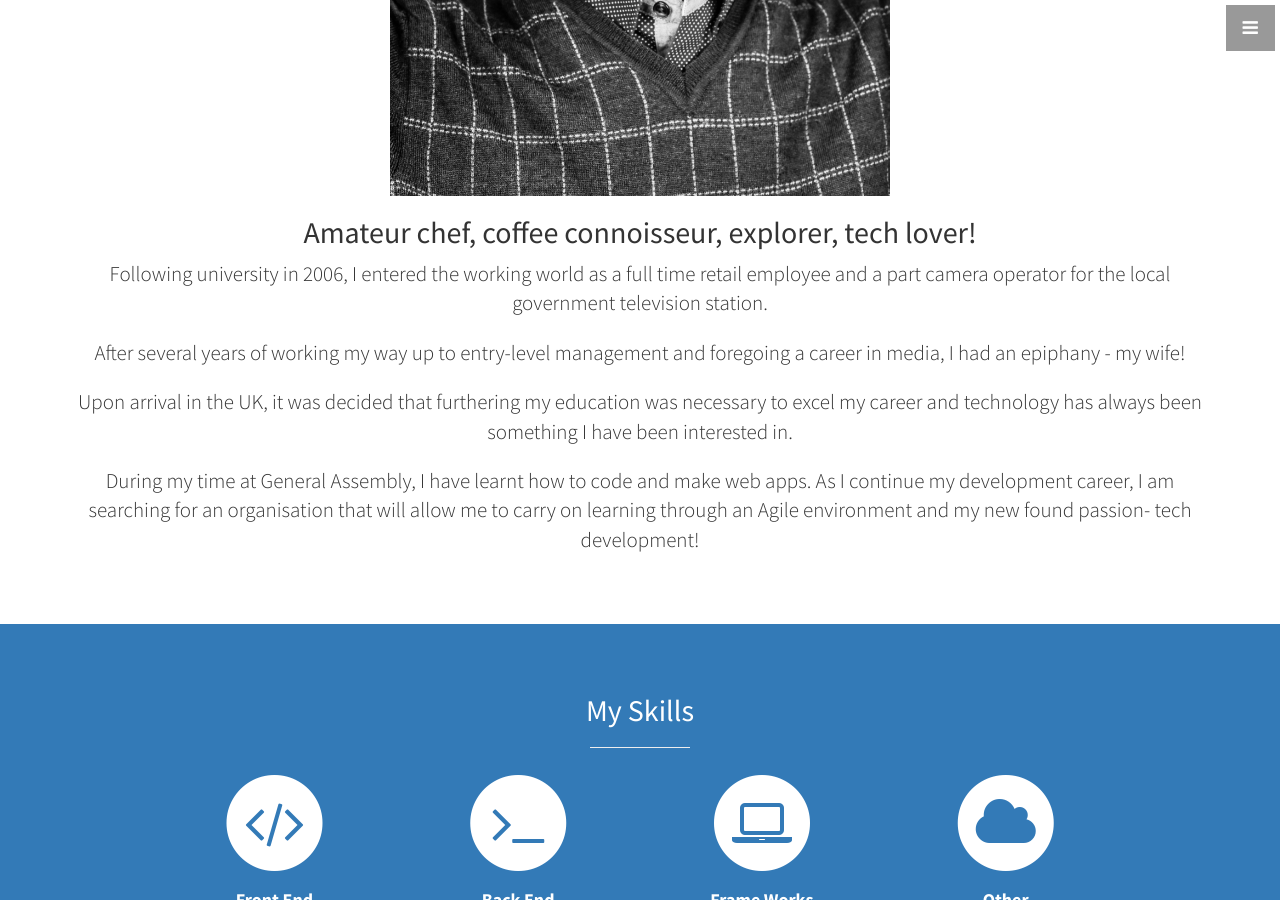
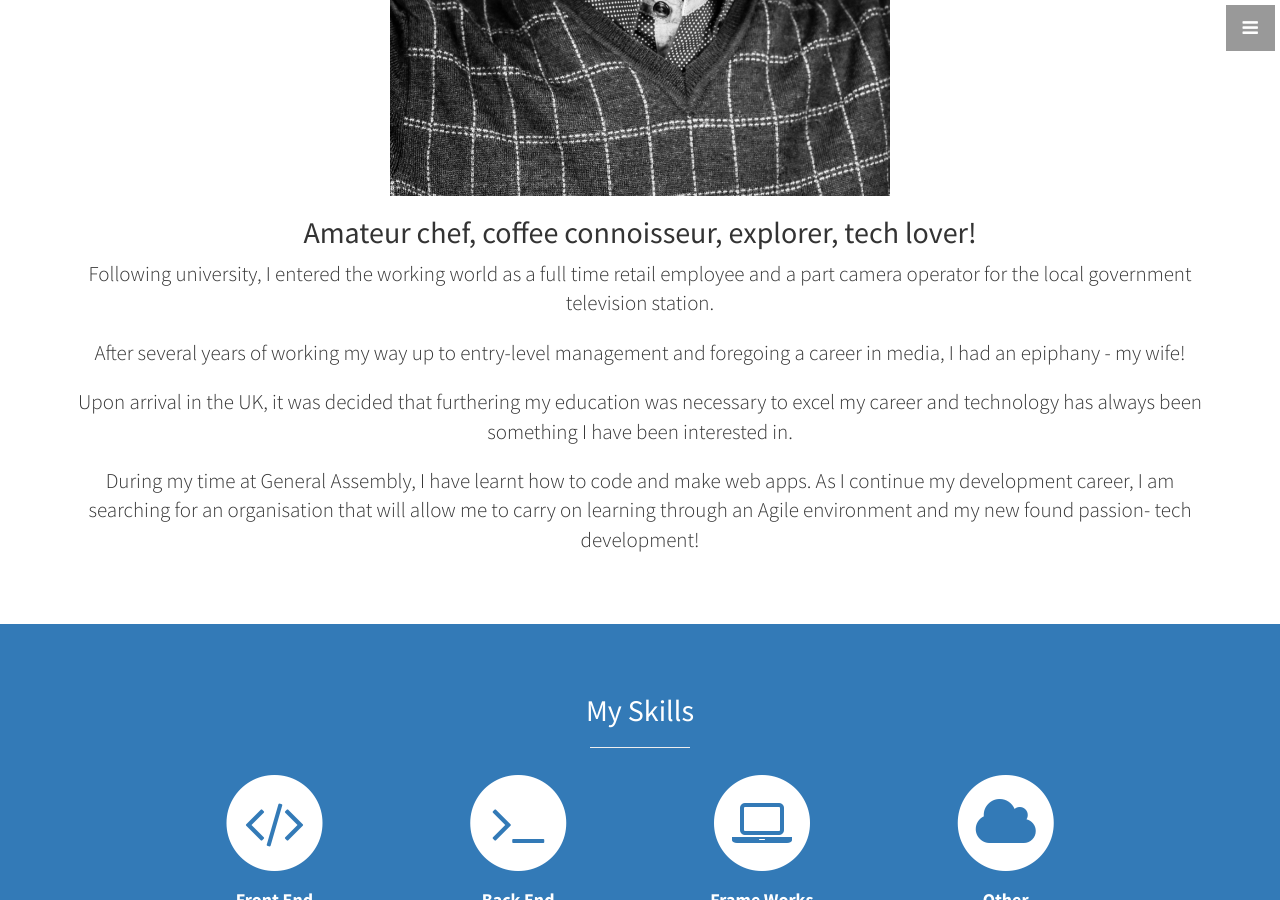
Before and after one commit to sedstan/Old-Sedky-Stanley-Said, a Jekyll site: the page built from index.html, in a window 1280 px wide and 900 px high, scrolled down 1504 px. Built offline with Jekyll 4.4.1, drawn with Linux system fonts in a browser that asks for light colours.

Commit message:
Updated the about section.

```diff
--- a/_includes/about.html
+++ b/_includes/about.html
@@ -8,7 +8,7 @@
     <div class="row">
       <div class="col-lg-12 text-center">
         <h2>Amateur chef, coffee connoisseur, explorer, tech lover!</h2>
-        <p class="lead">Following university in 2006, I entered the working world as a full time retail employee and a part camera operator for the local government television station.</p>
+        <p class="lead">Following university, I entered the working world as a full time retail employee and a part camera operator for the local government television station.</p>
         <p class="lead">After  several years of working my way up to  entry-level management and foregoing a career in media, I had an epiphany - my wife!</p>
         <p class="lead">Upon arrival in the UK, it was decided that furthering my education was necessary to excel my career and technology has always been something I have been interested in.</p>
         <p class="lead">During my time at General Assembly, I have learnt how to code and make web apps. As I continue  my development career, I am searching for an organisation that will allow me to carry on learning through an Agile environment and my new found passion- tech development!</p>
```
